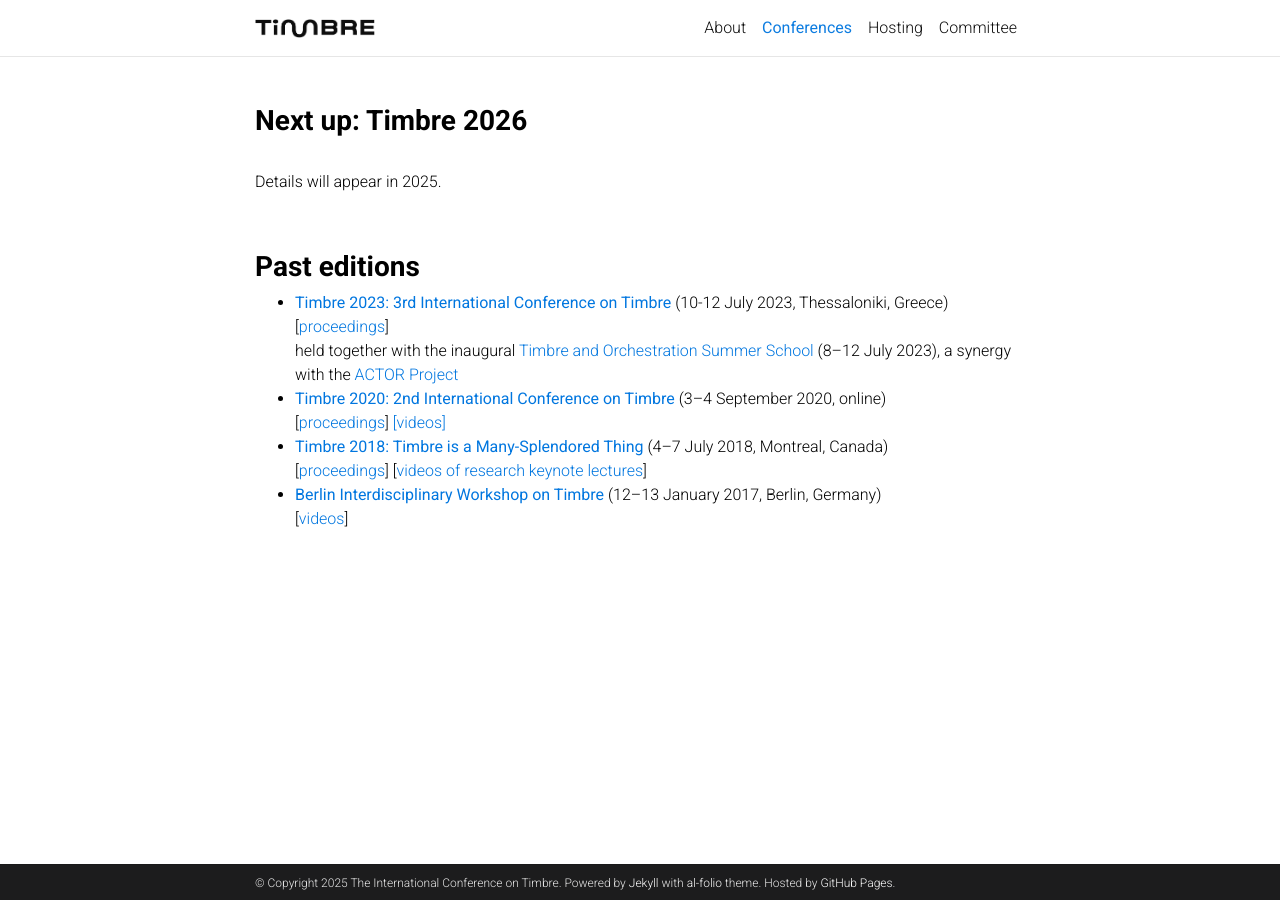
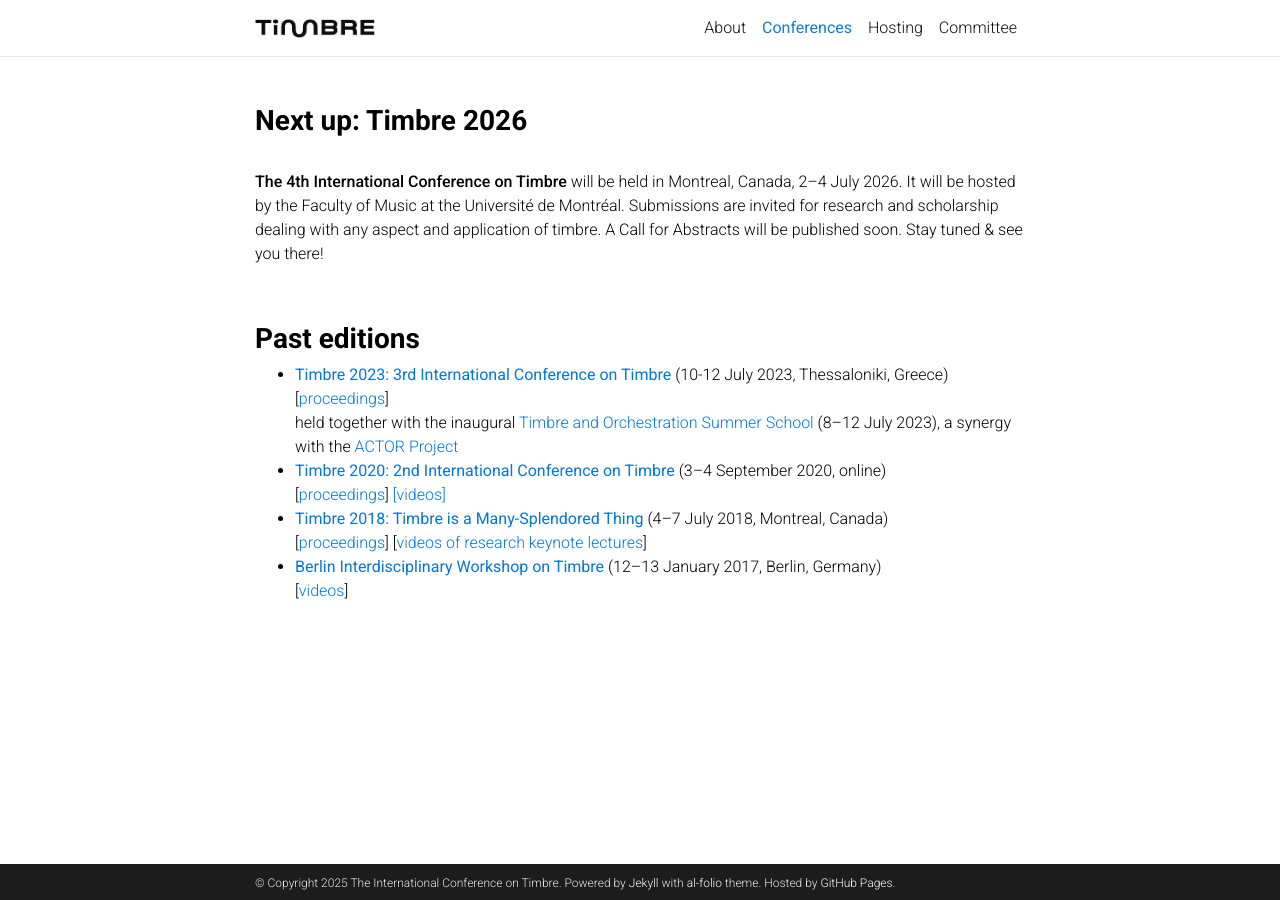
Before and after one commit to timbre-conference/timbre-conference.github.io, a Jekyll site: the page built from _pages/conferences.md, in a window 1280 px wide. Built offline with Jekyll 4.4.1, drawn with Linux system fonts in a browser that asks for light colours; comment, search, counter and statistics services are not loaded; a style sheet for code colours, icons or effects is not loaded.

Commit message:
Update conferences.md

```diff
--- a/_pages/conferences.md
+++ b/_pages/conferences.md
@@ -13,9 +13,7 @@ nav_order: 1
     <p class="post-description">{{ page.description }}</p>
 </header>
 
-Details will appear in 2025.
-
-<!-- **The 3rd International Conference on Timbre** will be held in Thessaloniki, Greece, 10–12 July 2023. It will be hosted by the [School of Music Studies](https://www.mus.auth.gr/en/) and the [Sound and Music Technology Lab](https://smtl.mus.auth.gr/) at the Artistotle University of Thessaloniki. Submissions are invited for interdisciplinary research dealing with any aspect of timbre and orchestration. The conference will be held in conjunction with the inaugural [Timbre and Orchestration Summer School](https://www.actorproject.org/timbre-and-orchestration-summer-school) (July 8–12), a synergy with the [ACTOR Project](https://www.actorproject.org/). -->
+**The 4th International Conference on Timbre** will be held in Montreal, Canada, 2–4 July 2026. It will be hosted by the Faculty of Music at the Université de Montréal. Submissions are invited for research and scholarship dealing with any aspect and application of timbre. A Call for Abstracts will be published soon. Stay tuned & see you there!
 
 <!-- Proposal submissions are open. The deadline is 17 February 2023. -->
 
```
